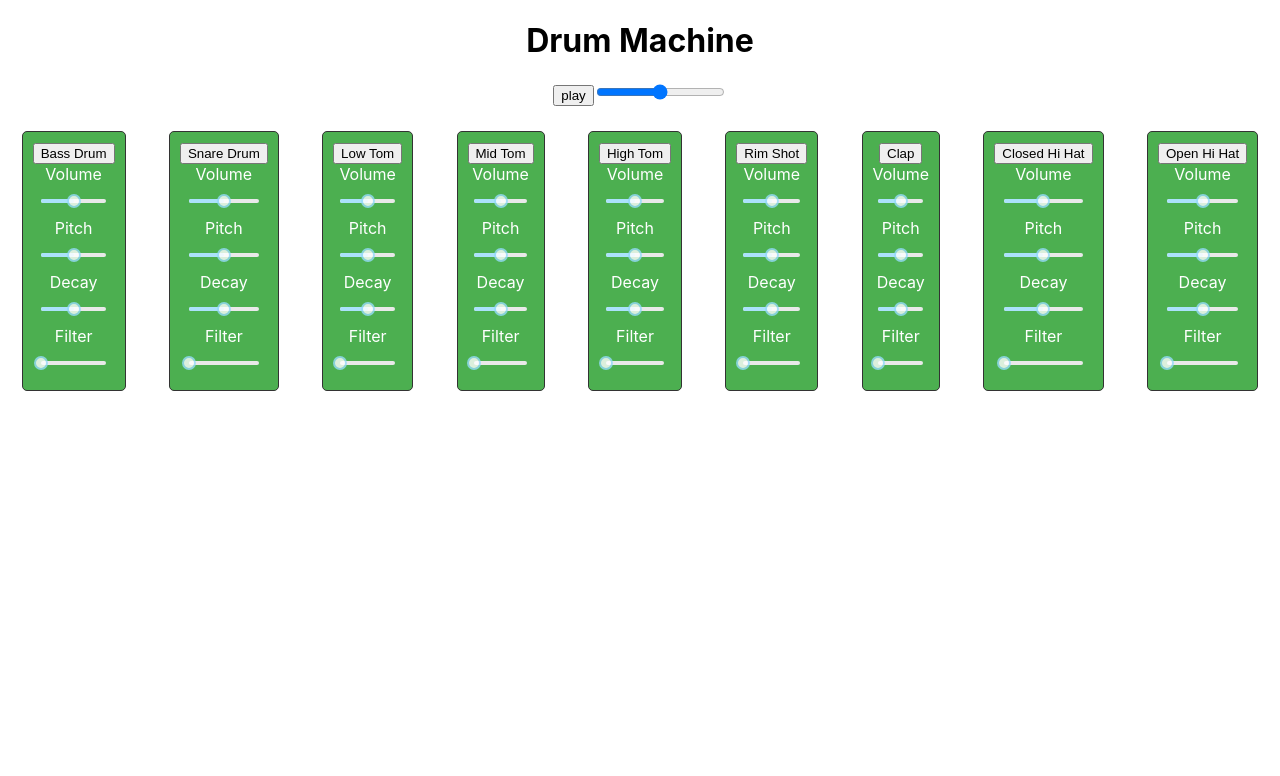
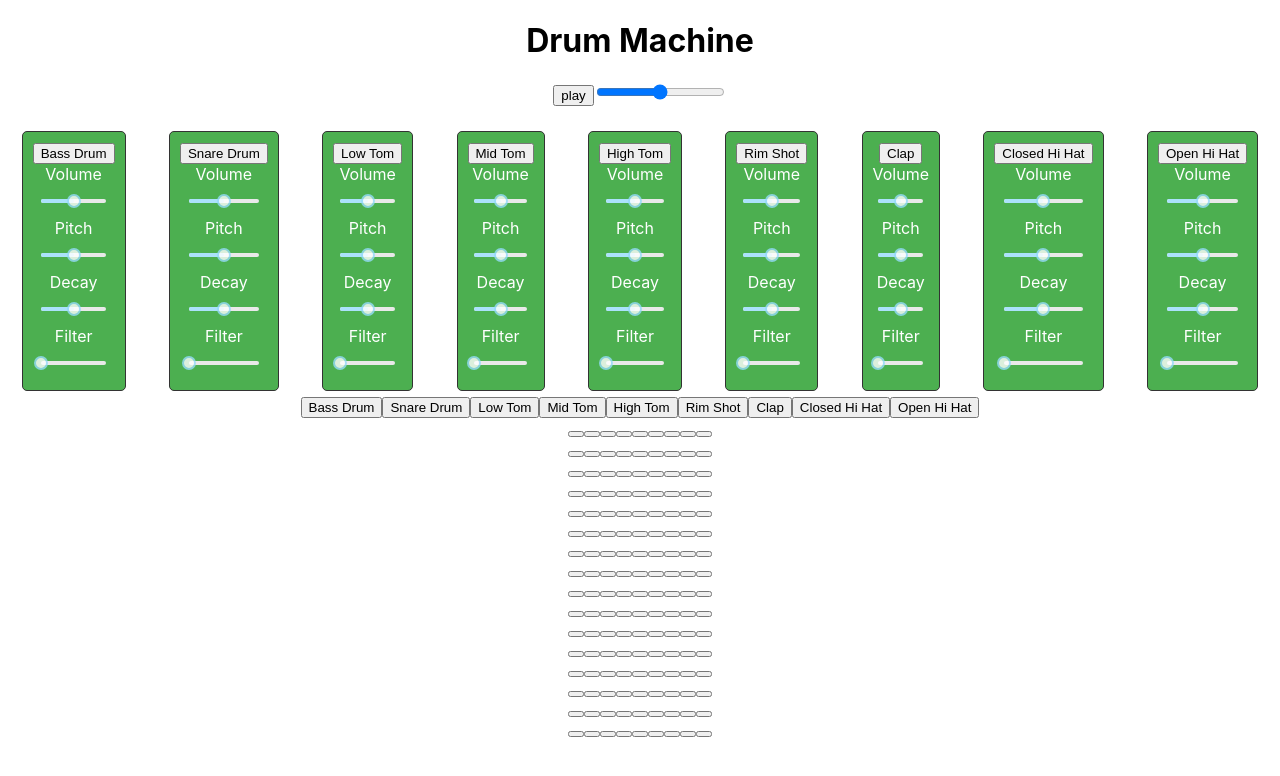
Before and after one commit to toxicmassk/React_Drummachine-ts, a React (Create React App) app: page / in a window 1280 px wide. Shown: the top 776 px of the page. Built offline with nearby package versions, Linux system fonts and the light colour scheme; no server answers.

Commit message:
Building a Step Sequencer, implementing Sequencer in App.tsx file and providing the Css file for it

```diff
--- a/src/App.tsx
+++ b/src/App.tsx
@@ -3,6 +3,11 @@ import React, { useEffect, useRef, useState } from 'react';
 import DrumPad from '../src/components/DrumPad';
 import '../src/css/App.css'; // Import your CSS file for styling
 import 'rc-slider/assets/index.css';
+
+// Add this component at the top of App.tsx
+interface SoundSelectorProps {
+  onSelect: (soundIndex: number) => void;
+}
 
 const App: React.FC = () => {
   const drumSounds = [
@@ -16,6 +21,8 @@ const App: React.FC = () => {
     'Closed HiHat.wav',
     'Open HiHat.wav',
   ];
+
+
 
   const [controls, setControls] = useState({
     volume: 50,
@@ -33,6 +40,44 @@ const App: React.FC = () => {
   // TODO: 2) Handle undefined for not exisitng wav.file, if sequence at current index is undefined, dont instantinate and dont play
   // TODO: 3) Global change on pitch
   // TODO: 4) Change intervall delay with slider(bpm switch) global asset
+
+
+  const [stepSequencer, setStepSequencer] = useState<boolean[][]>(
+    Array.from({ length: 16 }, () => Array(drumSounds.length).fill(false))
+  );
+
+  // Add this component at the top of App.tsx
+  interface SoundSelectorProps {
+    onSelect: (soundIndex: number) => void;
+    selectedSoundIndex: number | null;
+  }
+
+  const SoundSelector: React.FC<SoundSelectorProps> = ({ onSelect, selectedSoundIndex }) => {
+    return (
+      <div className="sound-selector">
+        {drumSounds.map((sound, index) => (
+          <button
+            key={index}
+            onClick={() => onSelect(index)}
+            className={selectedSoundIndex === index ? 'selected' : ''}
+          >
+            {sound.replace('.wav', '').replace(/([A-Z])/g, ' $1').trim()}
+          </button>
+        ))}
+      </div>
+    );
+  };
+
+  const [selectedSoundIndex, setSelectedSoundIndex] = useState<number | null>(null);
+
+  const handleSoundSelect = (index: number) => {
+    setSelectedSoundIndex(index);
+    // Reset all steps when a new sound is selected
+    setStepSequencer((prev) => prev.map(() => Array(drumSounds.length).fill(false)));
+  };
+
+
+
   const sequences = [
     ['BassDrum.wav', undefined, 'BassDrum.wav', undefined],
     ['Clap.wav', 'Clap.wav', 'Clap.wav', 'Clap.wav']
@@ -66,6 +111,28 @@ const App: React.FC = () => {
 
         ))}
       </div>
+      <SoundSelector onSelect={handleSoundSelect} selectedSoundIndex={selectedSoundIndex} />
+      <div className="step-sequencer">
+        {stepSequencer.map((steps, stepIndex) => (
+          <div key={stepIndex} className="step">
+            {steps.map((selected, soundIndex) => (
+              <button
+                key={soundIndex}
+                className={selected ? 'selected' : ''}
+                onClick={() => {
+                  setStepSequencer((prev) =>
+                    prev.map((row, rowIndex) =>
+                      rowIndex === stepIndex
+                        ? row.map((value, colIndex) => (colIndex === selectedSoundIndex ? !value : value))
+                        : row
+                    )
+                  );
+                }}
+              />
+            ))}
+          </div>
+        ))}
+      </div>
     </div>
   );
 };
--- a/src/Css/App.css
+++ b/src/Css/App.css
@@ -23,3 +23,12 @@
 .drum-pad:hover {
   background-color: #45a049;
 }
+
+/* Add these styles to your existing CSS files */
+.sound-selector button.selected {
+  background-color: #45a049;
+}
+
+.step button.selected {
+  background-color: #45a049;
+}
```
